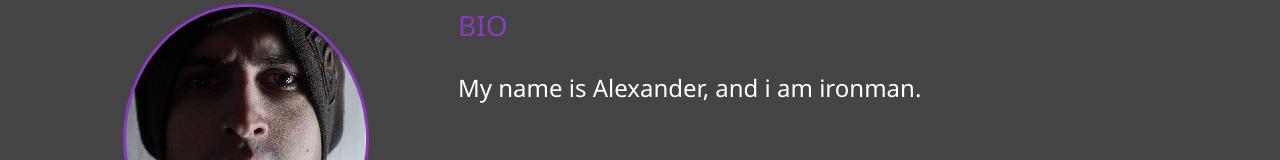
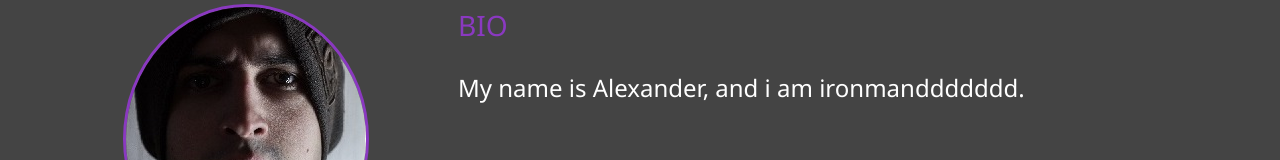
Before and after one commit to WindukeAV/WIndukeAV.github.io, a plain HTML site: page about.html in a window 1280 px wide. Shown: the part 272-432 px from the top of the page. Drawn offline with Linux system fonts and the light colour scheme.

Commit message:
trying push

```diff
--- a/about.html
+++ b/about.html
@@ -65,7 +65,7 @@
             <div class="bio">
                 <h3 class="text-secondary">BIO</h3>
                 <p>
-                    My name is Alexander, and i am ironman.</p>
+                    My name is Alexander, and i am ironmanddddddd.</p>
             </div>
 
             <div class="job job-1">
```
